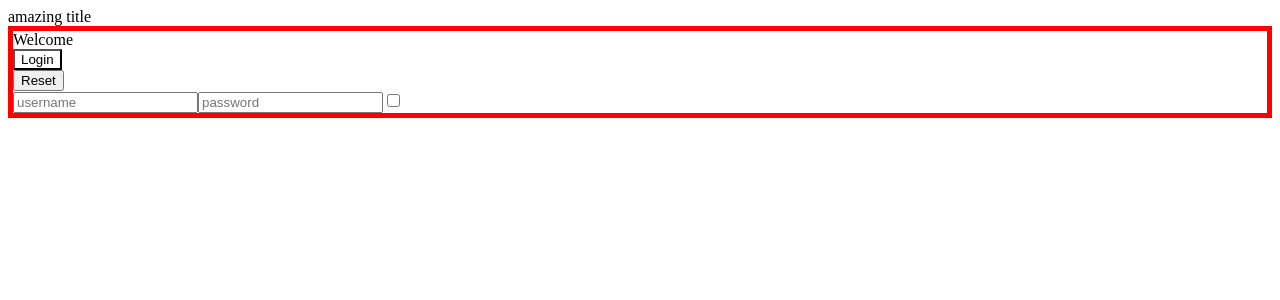
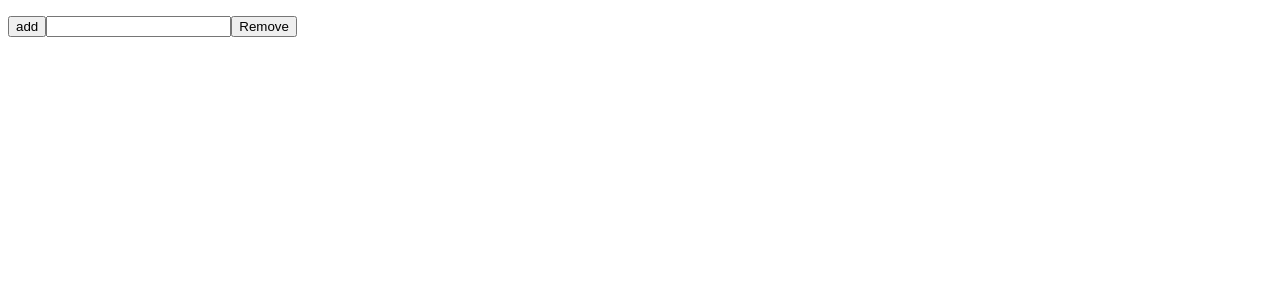
Before and after one commit to Beji96/Develhope-react-exercise, a React (Create React App) app: page / in a window 1280 px wide. Shown: the top 300 px of the page. Built offline with nearby package versions, Linux system fonts and the light colour scheme.

Commit message:
finish prop 1

```diff
--- a/src/App.js
+++ b/src/App.js
@@ -1,19 +1,18 @@
 // import UncontrolledLogin from "./UncontrolledLogin";
 
-import Container from "./Container";
-import Login from "./Login";
-import Welcome from "./Welcome";
+import TodoList from "./TodoList";
 
 function App() {
   return (
-    <Container title="amazing title">
-      <div className="App">
-        {/* <TodoList /> */}
-        <Welcome />
-        <Login />
-        {/* <UncontrolledLogin /> */}
-      </div>
-    </Container>
+    // <Container title="amazing title">
+    //   <div className="App">
+    //     {/* <TodoList /> */}
+    //     <Welcome />
+    //     <Login />
+    //     {/* <UncontrolledLogin /> */}
+    //   </div>
+    // </Container>
+    <TodoList />
   );
 }
 
--- a/src/TodoList.jsx
+++ b/src/TodoList.jsx
@@ -21,20 +21,34 @@ export default class TodoList extends Component {
     });
   };
 
-  resetClick = () => {
+  resetClick = (e) => {
     this.setState({
-      todolist: [],
-      toDo: "",
+      newTodo: [],
+      // items: "",
     });
+    e.preventDefault();
+    console.log(this.resetClick);
   };
 
   deleteItem = (event) => {
     const itemNumber = event.target.parentNode.getAttribute("name");
     console.log(itemNumber);
-    const rm = this.state.todolist[itemNumber - 1];
+    const rm = this.state.items[itemNumber - 1];
     this.setState({
-      todolist: this.state.todolist.filter((e) => e !== rm),
+      items: this.state.items.filter((e) => e !== rm),
     });
+  };
+
+  renderItems = (items, deleteItem) => {
+    return items.map((item) => (
+      <li key={item.id} name={item.id}>
+        {item.title}
+        <span> </span>
+        <button type="button" onClick={deleteItem}>
+          Delete
+        </button>
+      </li>
+    ));
   };
   render() {
     return (
@@ -63,6 +77,7 @@ export default class TodoList extends Component {
           <button type="reset" onClick={this.resetClick}>
             Remove
           </button>
+          <ul>{this.renderItems(this.state.items, this.deleteItem)}</ul>
         </div>
       </div>
     );
```
